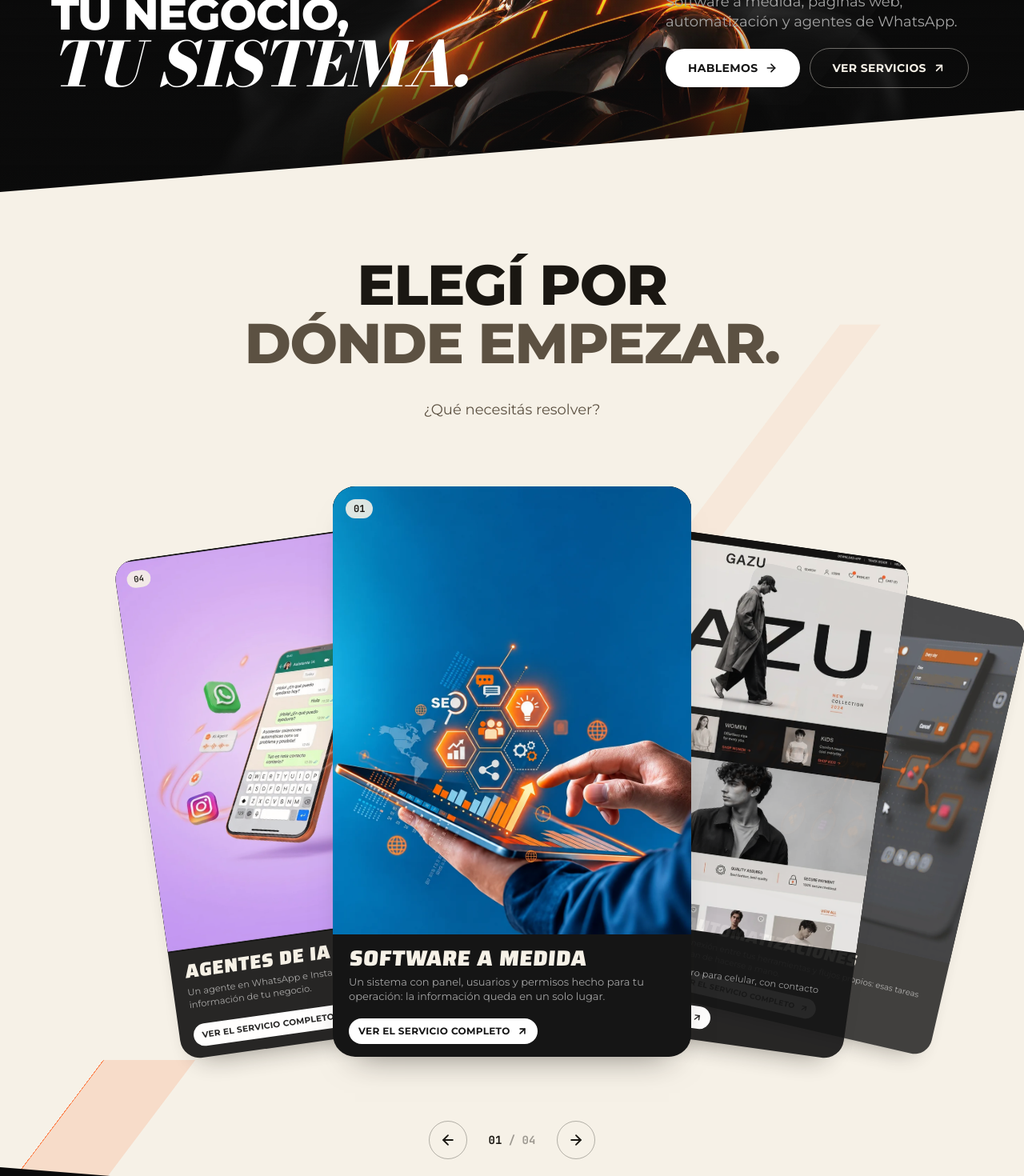
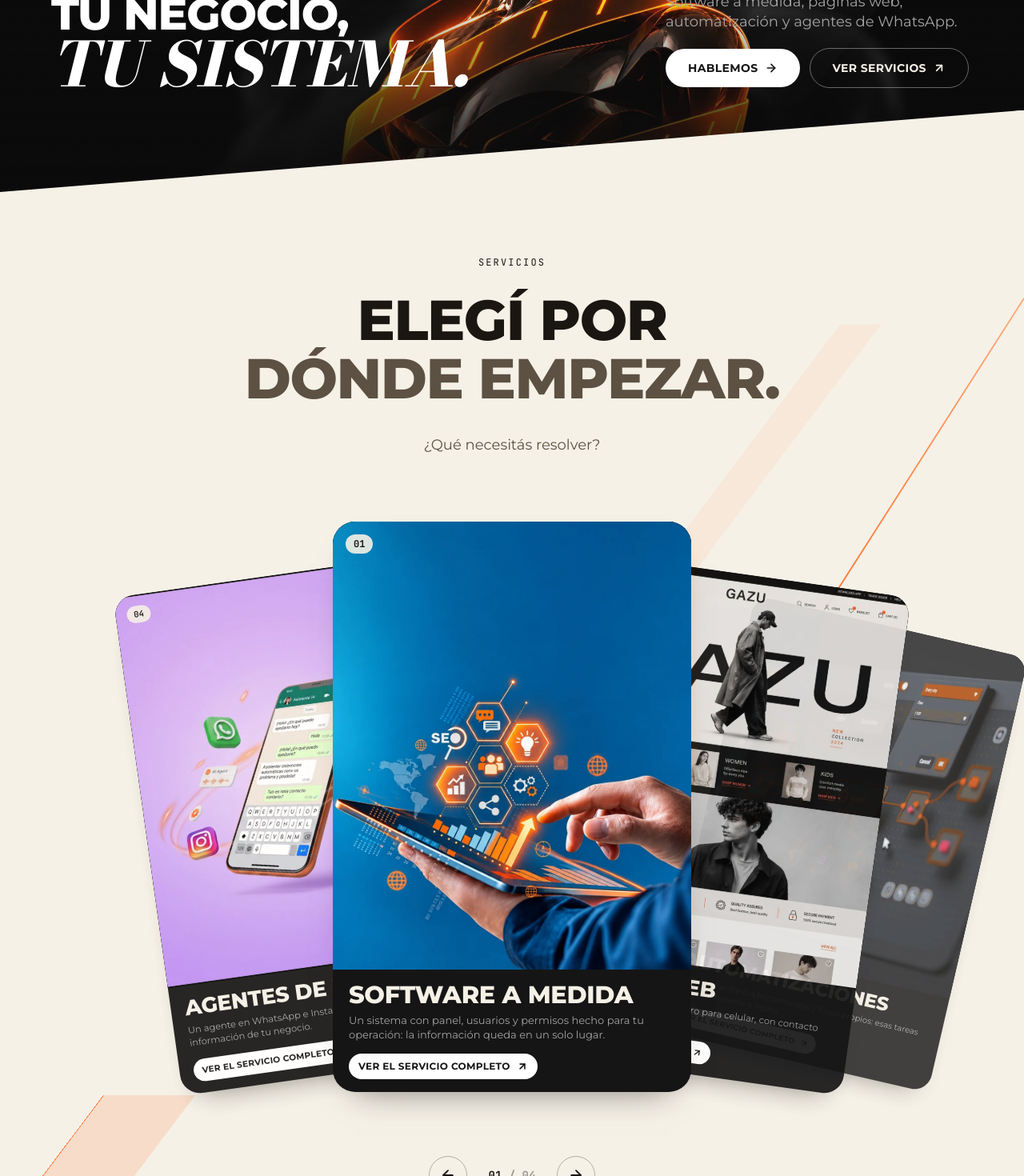
Before and after one commit to iadatabraian-ctrl/web-, a Next.js app: page / in a window 1280 px wide. Shown: the part 560-2030 px from the top of the page at 80% size. Built offline with nearby package versions, Linux system fonts and the light colour scheme.

Commit message:
Servicios: palabra Servicios, línea fina decorativa y títulos de tarjeta más grandes en Montserrat extrabold
Co-Authored-By: Claude Sonnet 5.5 <noreply@anthropic.com>
Claude-Session: https://claude.ai/code/session_016CR8bjtqut3mFtFLKQPjVK

```diff
--- a/components/LineasFondo.tsx
+++ b/components/LineasFondo.tsx
@@ -6,7 +6,7 @@
 
 type Line = readonly number[]; // [x1,y1,x2,y2] recta, o [x0,y0,c1x,c1y,c2x,c2y,x3,y3] curva
 
-const SETS: Record<"contacto" | "nosotros", { lg: Line[]; sm: Line[] }> = {
+const SETS: Record<"contacto" | "nosotros" | "servicios", { lg: Line[]; sm: Line[] }> = {
   contacto: {
     lg: [
       [100, 3, 75, 31],
@@ -22,6 +22,10 @@ const SETS: Record<"contacto" | "nosotros", { lg: Line[]; sm: Line[] }> = {
       [100, 70, 93, 74],
       [0, 76, 3, 73, 5, 71, 6.5, 69],
     ],
+  },
+  servicios: {
+    lg: [[100, 16, 78, 46]],
+    sm: [[100, 27, 78, 40]],
   },
   nosotros: {
     lg: [
--- a/components/Servicios.tsx
+++ b/components/Servicios.tsx
@@ -6,6 +6,7 @@ import Link from "next/link";
 import { motion } from "framer-motion";
 import { ArrowLeft, ArrowRight, ArrowUpRight } from "lucide-react";
 import { Bar } from "@/components/Bar";
+import { LineasFondo } from "@/components/LineasFondo";
 
 /* Servicios (sección clara, ver PRODUCT.md: colores planos fuera de las tarjetas).
    Abre con la frase de la ex sección Diagnóstico y muestra los 4 servicios como un abanico de
@@ -90,7 +91,18 @@ export function Servicios() {
         <Bar className="max-lg:hidden" style={{ left: "-5vw", bottom: 0, width: "9vw", height: "20vw", skew: 37, origin: "0 100%", fill: "rgba(255,92,26,0.14)", edge: "left" }} i={2} />
       </div>
 
+      <LineasFondo kind="servicios" />
+
       <div className="relative mx-auto max-w-6xl">
+        <motion.p
+          initial={{ opacity: 0, y: 12 }}
+          whileInView={{ opacity: 1, y: 0 }}
+          viewport={view}
+          transition={{ duration: 0.5, ease }}
+          className="mb-5 text-center font-mono text-[11px] uppercase tracking-[0.18em] sm:mb-7 sm:text-xs"
+        >
+          Servicios
+        </motion.p>
         {/* Titular */}
         <h2 className="text-balance text-center font-body text-[7.4vw] font-extrabold uppercase leading-[1.04] tracking-[-0.02em] sm:text-[5vw] lg:text-[4.4rem]">
           <motion.span
@@ -252,10 +264,10 @@ function Card({
         </span>
       </div>
       <div className="flex min-h-[var(--card-text-h)] flex-col px-4 pb-3 pt-3 [--card-text-h:8.1rem] min-[380px]:[--card-text-h:7.9rem] sm:px-5 sm:pb-4 sm:pt-4 sm:[--card-text-h:9.6rem]">
-        <h3 className="origin-bottom-left -skew-x-[5deg] font-impact text-[1.2rem] font-black uppercase not-italic leading-none [font-stretch:80%] sm:text-[1.7rem]">
+        <h3 className="font-body text-[1.2rem] font-extrabold uppercase leading-[1.02] tracking-[-0.01em] sm:text-[1.9rem]">
           {service.title}
         </h3>
-        <p className="mt-1 font-body text-[12px] leading-[1.3] text-brand-ink-on-black-soft sm:mt-2 sm:text-[13px] sm:leading-snug">
+        <p className="mt-1 line-clamp-3 font-body text-[12px] leading-[1.3] text-brand-ink-on-black-soft sm:mt-2 sm:text-[13px] sm:leading-snug">
           {service.description}
         </p>
         <Link
```
Also changed, not shown: app/globals.css (line endings or trailing spaces).
